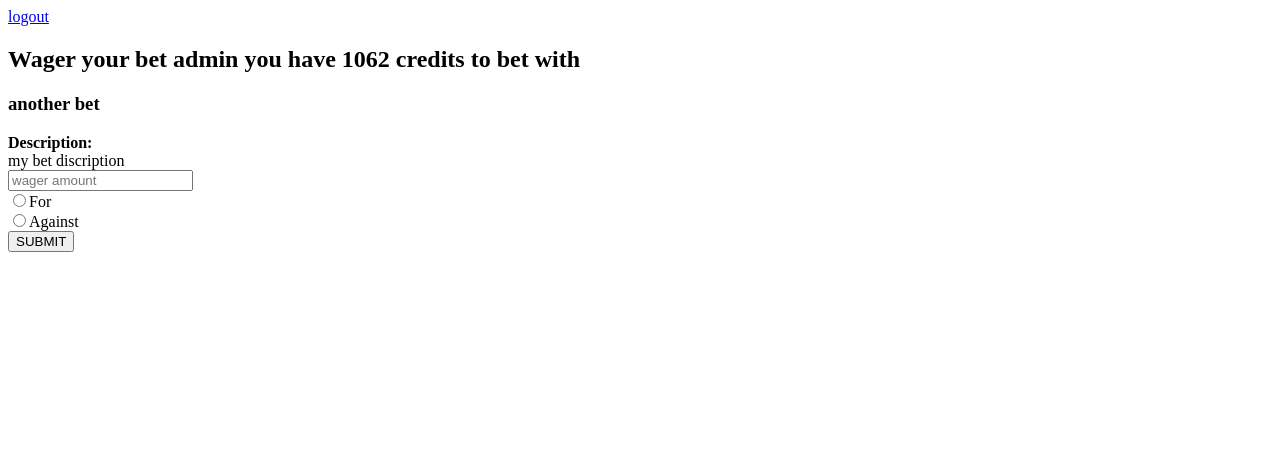
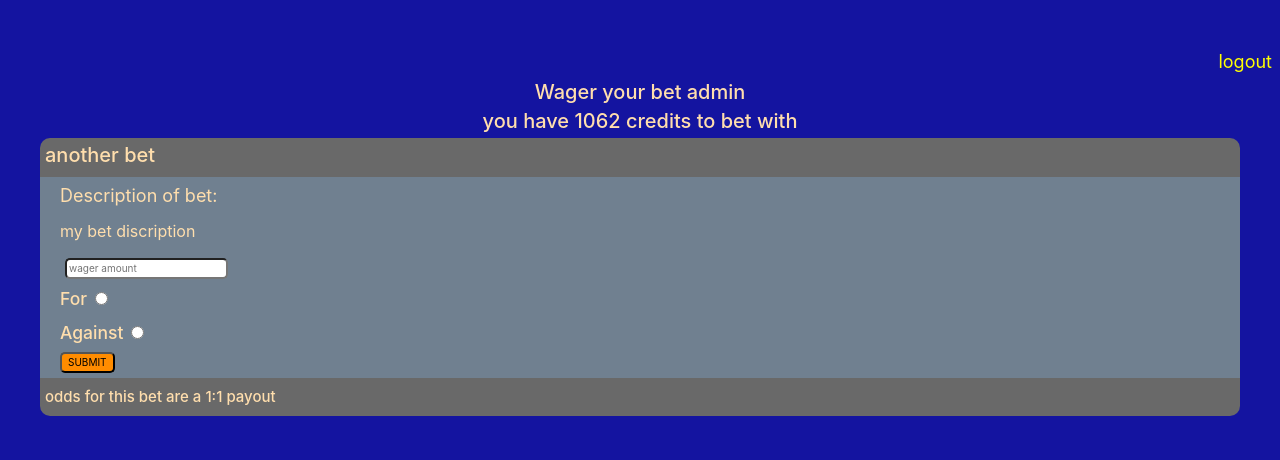
Before and after one commit to jhell85/Capstone, a Django app: page /bets/wager_page/73 in a window 1280 px wide. Shown: the top 460 px of the page. Run offline with Django 3.2, Linux system fonts and the light colour scheme; a user stored in the database is signed in; data comes from the database, SQL or seed files in the repository; both versions use the stored data as it was after the commit; some libraries are stand-ins or nearby versions.

Commit message:
styled some more pages

```diff
--- a/skinonit/bets/management/commands/get_scores.py
+++ b/skinonit/bets/management/commands/get_scores.py
@@ -13,8 +13,8 @@ if the player picked the winning team it pays out the credits to the user's prof
 if the user picked the incorrect team it does nothing
 '''
 
-yesterday = (datetime.datetime.now() - timedelta(2)).strftime('%Y-%m-%d')
-yesterday2 = (datetime.datetime.now() - timedelta(2)).strftime('%Y' + '%m' + '%d')
+yesterday = (datetime.datetime.now() - timedelta(1)).strftime('%Y-%m-%d')
+yesterday2 = (datetime.datetime.now() - timedelta(1)).strftime('%Y' + '%m' + '%d')
 print(yesterday)
 class Command(BaseCommand):
     def handle(self, *args, **options):
--- a/skinonit/bets/static/bets/style.css
+++ b/skinonit/bets/static/bets/style.css
@@ -1,7 +1,9 @@
 #header {
-    color: green;
+    color: darkorange;
 }
-
+.rounded_bt{
+    border-radius: 5px;
+}
 .gameform{
     margin: 3px;
 }
@@ -29,6 +31,10 @@
     border-top-left-radius: 10px;
     border-top-right-radius: 10px;
 }
+.betslipheader > h2 {
+    padding: 5px;
+}
+
 .betslipfooter{
     display: flex;
     align-items: flex-start;
@@ -40,6 +46,14 @@
 .textheader{
     display:flex;
     flex-direction: column;
+}
+.headerdiv{
+    margin-top:20px;
+    display: flex;
+    flex-direction: column;
+    align-items: center;
+    padding-top: 20px;
+
 }
 .my_container > div {
     width:200px;
@@ -58,6 +72,12 @@
     padding: 8px;
     font-size: large;
     color: yellow
+}
+.largefont{
+    font-size: large;
+}
+.mediumfont{
+    font-size: medium;
 }
 .gamediv{
     border: 3px solid rgba(26, 121, 7, 0.938);
@@ -91,3 +111,14 @@
 .betformdiv{
     padding-left:5px;
 }
+#bt_submit{
+    background-color:darkorange;
+    color:black;
+    border-radius: 5px;
+    border-color: black;
+}
+#amount{
+    margin: 5px;
+    color:black;
+    border-radius: 5px;
+}
--- a/skinonit/bets/templates/bets/bet_wager.html
+++ b/skinonit/bets/templates/bets/bet_wager.html
@@ -1,29 +1,78 @@
-<a href="{% url 'users:logout_user' %}">logout</a>
-<h2>Wager your bet {{user.username}} you have {{user.userprofile.credits}} credits to bet with</h2>
+<!DOCTYPE html>
+<html lang="en">
+<head>
+        <meta charset="utf-8">
+        <meta name="viewport" content="width=device-width, initial-scale=1">
+        <link rel="stylesheet" href="https://maxcdn.bootstrapcdn.com/bootstrap/3.4.0/css/bootstrap.min.css">
+        <script src="https://ajax.googleapis.com/ajax/libs/jquery/3.3.1/jquery.min.js"></script>
+        <script src="https://maxcdn.bootstrapcdn.com/bootstrap/3.4.0/js/bootstrap.min.js"></script>
 
+
+    <link rel="stylesheet" href="https://stackpath.bootstrapcdn.com/bootstrap/4.3.1/css/bootstrap.min.css" integrity="sha384-ggOyR0iXCbMQv3Xipma34MD+dH/1fQ784/j6cY/iJTQUOhcWr7x9JvoRxT2MZw1T" crossorigin="anonymous">
+    {% load static %}
+    <link rel="stylesheet" type="text/css" href="{% static 'bets/style.css' %}">
+    <style>
+        .betform > div {
+            padding :5px;
+            padding-left: 20px;
+        }
+
+    </style>
+</head>
+<body class="body">
+    <a href="{% url 'users:logout_user' %}" class="logout">logout</a>
+    <div class="textheader headerdiv">
+        <h2>Wager your bet {{user.username}}</h2>
+        <h2>you have {{user.userprofile.credits}} credits to bet with</h2>
+    </div>
+
+    <div class="betslipheader">
+        <h2>{{bet.name}}</h2>
+    </div>
+    <div class="betform">
+        <div class="largefont">Description of bet:</div>
+        <div class="mediumfont">{{bet.description}}</div>
         <div>
-   <h3>{{bet.name}}</h3>
-   <b>Description:</b>
-   <div>{{bet.description}}</div>
-</div>
             <form action="{% url 'bets:wager_bet' %}" method="post">
                 {% csrf_token %}
-    <input type="number" name="amount" id="amount" placeholder="wager amount"><br>
-    <input type="radio" name="for_against" value="True">For<br>
-    <input type="radio" name="for_against" value="False">Against<br>
+                <input id="amount"class="amount" type="number" name="amount" id="amount" placeholder="wager amount"><br>
+                <h3>For<input id="forradio" class="mediumfont radiobt"type="radio" name="for_against" value="True"></h3>
+                <h3>Against<input id="againstradio" class="largefont radiobt" type="radio" name="for_against" value="False"></h3>
                 <input type="hidden" name="bet" value={{bet.id}}>
                 <input type="hidden" name="user" value={{user.id}}>
-    <button type="submit" id= "bt_submit">SUBMIT</button>
+                <button id="bt_submit" class="bt_submit" type="submit" id= "bt_submit">SUBMIT</button>
             </form>
+        </div>
+    </div>
+    <h4 class="betformdiv betslipfooter">odds for this bet are a 1:1 payout</h4>
+</body>
 
 <script type="text/javascript">
+    let forradio = document.querySelector("#forradio")
+        let againstradio = document.querySelector("#againstradio")
+        let bt_submit = document.querySelector('#bt_submit')
         let amount = document.querySelector('#amount')
-    let bt_submit = document.querySelector('#bt_submit')
-    bt_submit.onclick = function(){
+        bt_submit.onclick = function() {
+           let teamselection = `Your betting against {{bet.name}}, saying it will not come true `
+           let payout = (amount.value)*2
+           console.log(payout)
             if (amount.value <= 0){
+                alert(`specify amount`)
                 return false
             }
-
+            // if (!homeradio.checked && !awayradio.checked){
+            //     alert(`select {{bet.awayteam}} or {{bet.hometeam}}`)
+            //     return false
+            // }
+            if (forradio.checked) {
+                teamselection = `Your betting for {{bet.name}} bet, saying it will come true`
+                return confirm(`${teamselection} for ${amount.value} credits \nfor a payout of ${payout} credits`);
+            } else if (againstradio.checked) {
+                return confirm(`${teamselection} for ${amount.value} credits \nfor a payout of ${payout} credits `);
+            } else {
+                alert(`select For or Against {{bet.name}} `);
+                return false;
+            }
         }
 
 
--- a/skinonit/bets/views.py
+++ b/skinonit/bets/views.py
@@ -29,7 +29,7 @@ def get_open_sportbets():
     # tomorrow = (datetime.datetime.now() + timedelta(1)).strftime('%Y-%m-%d')
     # tomorrow2 = (datetime.datetime.now() + timedelta(1)).strftime('%a %b %d')
 
-    for x in range(1, 4):
+    for x in range(0, 4):
 
         date = get_date(x)
         text_date = get_date_text(x)
--- a/skinonit/users/templates/users/protected.html
+++ b/skinonit/users/templates/users/protected.html
@@ -13,12 +13,12 @@
     <link rel="stylesheet" type="text/css" href="{% static 'users/index.css' %}">
 </head>
 
-<body style="background:  rgb(20, 20, 160)">
+<body class="body">
     <a href="{% url 'users:logout_user' %}" class="logout">logout</a>
     <div id="protectedpage" class="container">
 
         <h1>Welcome {{user.username}} You have {{user.userprofile.credits}} Credits</h1>
-        <div class="imagelinks well well-lg" style="background:darkorange">
+        <div class="imagelinks well well-lg orange_container" >
             <div class="images">
                 <h3 class="">Join a live bet</h3>
                 <a href="{% url 'bets:openbets_page' %}">
```
Also changed, not shown: skinonit/bets/templates/bets/index.html (+63 -12 lines), skinonit/bets/templates/bets/sportbet_wager.html (+2 -13 lines), skinonit/users/static/users/index.css (+10 -0 lines), skinonit/db.sqlite3. Lines whose indentation alone changed are shown as unchanged.
